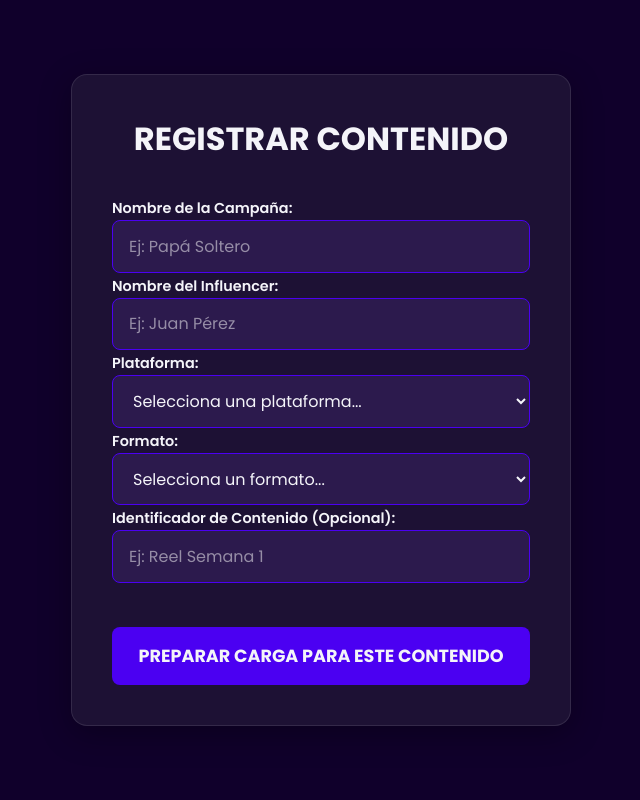
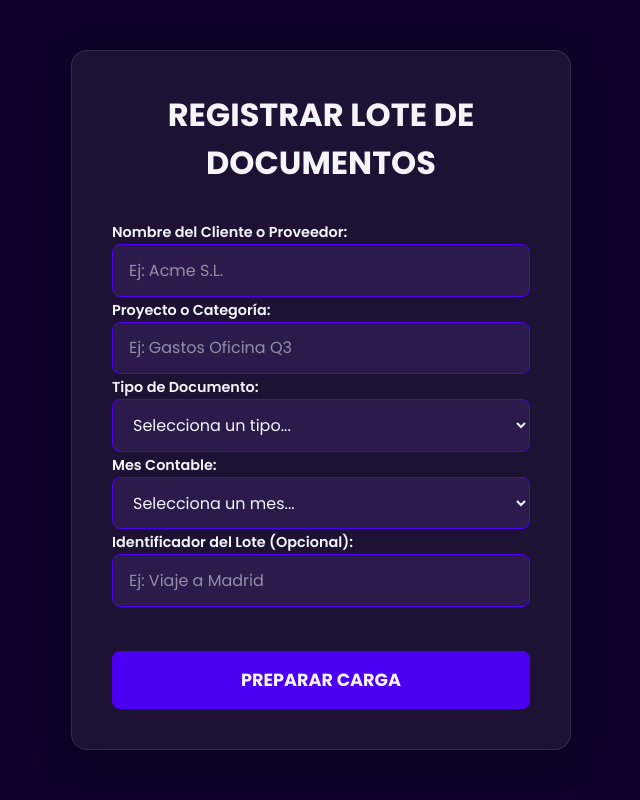
Before and after one commit to joseblancove/app-facturas-ia, a Flask app: page / in a window 1280 px wide. Shown: the whole page, without its empty margins (319-959 px from the left). Run offline with Flask 3, Linux system fonts and the light colour scheme; parts of the project's set-up code (start-up, migrations or seed data) failed here and were passed over.

Commit message:
Add files via upload

```diff
--- a/app.py
+++ b/app.py
@@ -1,4 +1,4 @@
-# app.py - VERSIÓN 13.1 (CORRECCIÓN FINAL DE CREDENCIALES DE DRIVE)
+# app.py - VERSIÓN FINAL (LÓGICA DE FACTURAS)
 import os
 import json
 import datetime
@@ -9,21 +9,21 @@ from google.generativeai.types import GenerationConfig
 from google.api_core import exceptions as google_exceptions
 import PIL.Image
 import gspread
-from google.oauth2 import service_account # Usaremos esta librería para ambas credenciales
+from google.oauth2 import service_account
 from googleapiclient.discovery import build
 from googleapiclient.http import MediaFileUpload
 
-# --- 1. CONFIGURACIÓN DE PRODUCCIÓN ---
+# --- 1. CONFIGURACIÓN ---
 GEMINI_API_KEY = os.environ.get("GEMINI_API_KEY")
 DRIVE_FOLDER_ID = os.environ.get("DRIVE_FOLDER_ID")
 SHEET_ID = os.environ.get("SHEET_ID")
-WORKSHEET_NAME = 'Master_Data'
 GOOGLE_CREDS_JSON_STRING = os.environ.get("GOOGLE_CREDS_JSON_STRING")
 
 genai.configure(api_key=GEMINI_API_KEY)
 
 GOOGLE_CREDS_DICT = json.loads(GOOGLE_CREDS_JSON_STRING)
 SCOPES = ["https://www.googleapis.com/auth/spreadsheets", "https://www.googleapis.com/auth/drive"]
+WORKSHEET_NAME = 'Master_Data'
 
 # --- 2. INICIALIZACIÓN ---
 app = Flask(__name__)
@@ -31,29 +31,25 @@ UPLOAD_FOLDER = 'uploads'
 if not os.path.exists(UPLOAD_FOLDER): os.makedirs(UPLOAD_FOLDER)
 app.config['UPLOAD_FOLDER'] = UPLOAD_FOLDER
 
-# --- FUNCIÓN DE DRIVE CON LA CORRECCIÓN APLICADA ---
+# --- FUNCIONES AUXILIARES ---
 def create_drive_folder_and_upload(files_to_upload, folder_name):
     try:
-        # ¡CORRECCIÓN! Ahora usa from_service_account_info para leer del diccionario
         creds = service_account.Credentials.from_service_account_info(GOOGLE_CREDS_DICT, scopes=SCOPES)
         service = build('drive', 'v3', credentials=creds)
-
         folder_metadata = {'name': folder_name, 'parents': [DRIVE_FOLDER_ID], 'mimeType': 'application/vnd.google-apps.folder'}
         folder = service.files().create(body=folder_metadata, fields='id, webViewLink').execute()
         new_folder_id = folder.get('id')
         folder_link = folder.get('webViewLink')
-
         for filepath, filename in files_to_upload:
             file_metadata = {'name': filename, 'parents': [new_folder_id]}
-            media = MediaFileUpload(filepath, mimetype='image/png', resumable=True)
+            media = MediaFileUpload(filepath, mimetype='image/jpeg', resumable=True)
             service.files().create(body=file_metadata, media_body=media, fields='id').execute()
-
         return folder_link
     except Exception as e:
         print(f"Error al interactuar con Drive: {e}")
         return None
 
-# --- 3. RUTAS DE LA APLICACIÓN ---
+# --- RUTAS ---
 @app.route('/')
 def index():
     return render_template('index.html')
@@ -61,68 +57,66 @@ def index():
 @app.route('/upload', methods=['POST'])
 def upload_file():
     try:
-        # ... (lógica para recibir formulario no cambia) ...
-        campaign = request.form['campaign_name']
-        influencer = request.form['influencer_name']
-        platform = request.form['platform']
-        format_type = request.form['format']
-        content_id = request.form.get('content_id', '')
-        image_files = request.files.getlist('metric_images[]')
+        # Nombres de variables actualizados para la lógica de facturas
+        entity_name = request.form['entity_name']
+        project_name = request.form['project_name']
+        doc_type = request.form['doc_type']
+        accounting_month = request.form['accounting_month']
+        batch_id = request.form.get('batch_id', '')
 
+        image_files = request.files.getlist('invoice_images[]')
         if not image_files:
             return jsonify({'status': 'error', 'message': 'No se recibieron archivos.'}), 400
 
-        # ... (lógica de Gemini no cambia) ...
         content_for_ai, files_for_drive = [], []
+
         prompt = f"""
-INSTRUCCIÓN CRÍTICA: Recibirás un lote de {len(image_files)} imágenes que pertenecen a la MISMA publicación o contenido. Tu tarea es actuar como un analista de datos y consolidar toda la información que encuentres en UN ÚNICO objeto JSON.
+        INSTRUCCIÓN CRÍTICA: Eres un experto contable que extrae datos de facturas y tickets de España. Recibirás un lote de {len(image_files)} imágenes que pertenecen al MISMO documento o evento. Tu tarea es consolidar toda la información en UN ÚNICO objeto JSON.
 
-REGLAS DE CONSOLIDACIÓN:
-1. Examina TODAS las imágenes antes de responder.
-2. Si una misma métrica (ej: 'likes') aparece en varias imágenes, utiliza el valor numérico más alto y más completo que encuentres.
-3. Rellena cada campo del JSON con la mejor información disponible entre todas las imágenes.
-4. ¡IMPORTANTE! Convierte siempre abreviaturas ('K', 'M') a números completos (ej: 2.5K a 2500, 1.2M a 1200000).
-5. Si después de examinar todas las imágenes, no encuentras NINGUNA métrica, debes explicar por qué en el campo 'extraction_notes'. Por ejemplo: "Las imágenes no contienen contadores numéricos visibles de métricas."
-6. Tu respuesta DEBE ser ÚNICAMENTE el objeto JSON, sin ningún otro texto.
+        REGLAS:
+        1. Examina TODAS las imágenes para obtener una visión completa.
+        2. Si una misma métrica aparece en varias imágenes, usa el valor que parezca más correcto.
+        3. Extrae los siguientes campos: 'emisor_nombre', 'emisor_cif', 'numero_factura', 'fecha_factura', 'base_imponible', 'tipo_iva', 'cuota_iva', 'total_factura'.
+        4. Los montos deben ser números (usando punto decimal), las fechas en formato AAAA-MM-DD.
+        5. Tu respuesta DEBE ser ÚNICAMENTE el objeto JSON. No incluyas explicaciones ni formato markdown.
+        """
+        content_for_ai.append(prompt)
 
-El formato requerido es:
-{{"likes": null, "comments": null, "shares": null, "saves": null, "views": null, "reach": null, "extraction_notes": "Extracción exitosa."}}
-"""
-        content_for_ai.append(prompt)
         for image_file in image_files:
             filepath = os.path.join(UPLOAD_FOLDER, image_file.filename)
             image_file.save(filepath)
             files_for_drive.append((filepath, image_file.filename))
             content_for_ai.append(PIL.Image.open(filepath))
-        model = genai.GenerativeModel('gemini-1.5-flash-latest', generation_config=GenerationConfig(response_mime_type="application/json"))
+
+        generation_config = GenerationConfig(response_mime_type="application/json")
+        model = genai.GenerativeModel('gemini-1.5-flash-latest', generation_config=generation_config)
         response = model.generate_content(content_for_ai)
         consolidated_metrics = json.loads(response.text)
 
-        # ... (lógica para subir a Drive no cambia) ...
-        folder_name = f"{campaign} - {influencer} - {content_id or 'General'}-{datetime.datetime.now().strftime('%Y%m%d')}"
+        folder_name = f"{entity_name} - {project_name} - {batch_id or 'General'}-{datetime.datetime.now().strftime('%Y%m%d')}"
         drive_folder_link = create_drive_folder_and_upload(files_for_drive, folder_name)
 
-        # --- Conexión a Google Sheets usando el diccionario de credenciales ---
         creds_gspread = gspread.service_account_from_dict(GOOGLE_CREDS_DICT)
         workbook = creds_gspread.open_by_key(SHEET_ID)
         sheet = workbook.worksheet(WORKSHEET_NAME)
 
-        # ... (lógica para crear la fila y guardarla no cambia) ...
         new_row = [
-            datetime.datetime.now().strftime("%Y-%m-%d %H:%M:%S"), campaign, influencer,
-            platform, format_type, content_id,
-            consolidated_metrics.get('likes'), consolidated_metrics.get('comments'),
-            consolidated_metrics.get('shares'), consolidated_metrics.get('saves'),
-            consolidated_metrics.get('views'), consolidated_metrics.get('reach'),
-            drive_folder_link,
-            consolidated_metrics.get('extraction_notes')
+            datetime.datetime.now().strftime("%Y-%m-%d %H:%M:%S"),
+            entity_name, project_name, doc_type, accounting_month, batch_id,
+            consolidated_metrics.get('emisor_nombre'),
+            consolidated_metrics.get('emisor_cif'),
+            consolidated_metrics.get('numero_factura'),
+            consolidated_metrics.get('fecha_factura'),
+            consolidated_metrics.get('base_imponible'),
+            consolidated_metrics.get('tipo_iva'),
+            consolidated_metrics.get('cuota_iva'),
+            consolidated_metrics.get('total_factura'),
+            drive_folder_link
         ]
         sheet.append_row(new_row, table_range="A1")
 
-        return jsonify({'status': 'success', 'message': 'Lote procesado, subido a Drive y guardado en Sheets.'}), 200
+        return jsonify({'status': 'success', 'message': 'Lote procesado y consolidado con éxito.'}), 200
 
-    except google_exceptions.RetryError as e:
-        return jsonify({'status': 'error', 'message': 'El servicio de IA está sobrecargado. Inténtalo más tarde.'}), 503
     except Exception as e:
         traceback.print_exc()
         return jsonify({'status': 'error', 'message': str(e)}), 500
--- a/static/app.js
+++ b/static/app.js
@@ -1,7 +1,7 @@
-// static/app.js - v9 (FINAL DEFINITIVA - con envío de datos corregido)
+// static/app.js - VERSIÓN FINAL REFACTORIZADA
 document.addEventListener('DOMContentLoaded', () => {
-    // --- Referencias a Elementos del DOM ---
-    const form = document.getElementById('metric-form');
+    // Referencias a Elementos del DOM
+    const form = document.getElementById('invoice-form');
     const prepareBtn = document.getElementById('prepare-btn');
     const uploadSection = document.getElementById('upload-section');
     const dropZone = document.getElementById('drop-zone');
@@ -15,7 +15,7 @@ document.addEventListener('DOMContentLoaded', () => {
 
     let fileQueue = [];
 
-    // --- MANEJO DE DRAG & DROP Y SUBIDA MANUAL ---
+    // --- MANEJO DE EVENTOS ---
     function preventDefaults(e) { e.preventDefault(); e.stopPropagation(); }
     ['dragenter', 'dragover', 'dragleave', 'drop'].forEach(eventName => dropZone.addEventListener(eventName, preventDefaults, false));
     ['dragenter', 'dragover'].forEach(e => dropZone.addEventListener(e, () => dropZone.classList.add('highlight'), false));
@@ -28,12 +28,6 @@ document.addEventListener('DOMContentLoaded', () => {
         e.target.value = '';
     });
 
-    function handleFiles(files) {
-        const newFiles = [...files].filter(file => !fileQueue.some(existing => existing.name === file.name && existing.size === file.size));
-        fileQueue.push(...newFiles);
-        renderFileList();
-    }
-
     fileList.addEventListener('click', (e) => {
         if (e.target && e.target.classList.contains('delete-btn')) {
             const fileIdToRemove = e.target.dataset.fileId;
@@ -42,26 +36,31 @@ document.addEventListener('DOMContentLoaded', () => {
         }
     });
 
-    // --- LÓGICA DE FLUJO DE TRABAJO ---
     prepareBtn.addEventListener('click', () => {
         if (!form.checkValidity()) { form.reportValidity(); return; }
         enterUploadMode();
     });
 
     uploadBtn.addEventListener('click', () => {
-        if (fileQueue.length === 0) { alert('Por favor, selecciona o arrastra al menos una captura.'); return; }
+        if (fileQueue.length === 0) { alert('Por favor, selecciona o arrastra al menos un documento.'); return; }
         processAndConsolidate();
     });
 
     resetBtn.addEventListener('click', () => resetToInitialState());
 
-    // --- FUNCIONES DE ESTADO DE LA UI ---
+    // --- FUNCIONES DE LA INTERFAZ ---
+    function handleFiles(files) {
+        const newFiles = [...files].filter(file => !fileQueue.some(existing => existing.name === file.name && existing.size === file.size));
+        fileQueue.push(...newFiles);
+        renderFileList();
+    }
+
     function enterUploadMode() {
         Array.from(form.elements).forEach(el => {
             if(el.tagName === 'INPUT' || el.tagName === 'SELECT') { el.disabled = true; }
         });
         prepareBtn.style.display = 'none';
-        mainTitle.textContent = `Cargando para: ${document.getElementById('campaign').value}`;
+        mainTitle.textContent = `Cargando para: ${document.getElementById('entity_name').value}`;
         uploadSection.style.display = 'block';
     }
 
@@ -74,7 +73,7 @@ document.addEventListener('DOMContentLoaded', () => {
         uploadSection.style.display = 'none';
         resetBtn.style.display = 'none';
         statusMessage.style.display = 'none';
-        mainTitle.textContent = 'Registrar Contenido';
+        mainTitle.textContent = 'Registrar Lote de Documentos';
     }
 
     function renderFileList() {
@@ -90,26 +89,24 @@ document.addEventListener('DOMContentLoaded', () => {
         else uploadBtn.style.display = 'none';
     }
 
-    // --- FUNCIÓN PRINCIPAL DE PROCESAMIENTO ---
     async function processAndConsolidate() {
         uploadBtn.disabled = true;
         uploadBtn.textContent = 'Analizando y Consolidando...';
-        statusMessage.textContent = `Enviando ${fileQueue.length} imágenes a la IA...`;
+        statusMessage.textContent = `Enviando ${fileQueue.length} documentos a la IA...`;
         statusMessage.className = 'alert info-alert';
         statusMessage.style.display = 'block';
 
-        // --- ¡CORRECCIÓN FINAL! ---
-        // Creamos un FormData vacío y añadimos TODOS los campos manualmente.
         const formData = new FormData();
-        formData.append('campaign_name', document.getElementById('campaign').value);
-        formData.append('influencer_name', document.getElementById('influencer').value);
-        formData.append('platform', document.getElementById('platform').value);
-        formData.append('format', document.getElementById('format').value);
-        formData.append('content_id', document.getElementById('content_id').value);
+        // Nombres de campos actualizados para la lógica de facturas
+        formData.append('entity_name', document.getElementById('entity_name').value);
+        formData.append('project_name', document.getElementById('project_name').value);
+        formData.append('doc_type', document.getElementById('doc_type').value);
+        formData.append('accounting_month', document.getElementById('accounting_month').value);
+        formData.append('batch_id', document.getElementById('batch_id').value);
 
-        // Ahora añadimos todas las imágenes al mismo paquete
         fileQueue.forEach(file => {
-            formData.append('metric_images[]', file, file.name);
+            // Nombre del campo de archivo actualizado
+            formData.append('invoice_images[]', file, file.name);
         });
 
         try {
@@ -127,7 +124,7 @@ document.addEventListener('DOMContentLoaded', () => {
             statusMessage.textContent = `Error: ${error.message}`;
             statusMessage.className = 'alert error-alert';
             uploadBtn.disabled = false;
-            uploadBtn.textContent = 'Analizar y Consolidar Métricas';
+            uploadBtn.textContent = 'Analizar y Consolidar';
         }
     }
 });
--- a/templates/index.html
+++ b/templates/index.html
@@ -3,49 +3,59 @@
 <head>
     <meta charset="UTF-8">
     <meta name="viewport" content="width=device-width, initial-scale=1.0">
-    <title>Extractor de Métricas v6 (Final)</title>
+    <title>Extractor Inteligente de Facturas</title>
     <link rel="stylesheet" href="{{ url_for('static', filename='style.css') }}">
 </head>
 <body>
     <div class="main-wrapper">
         <div id="status-message" class="alert" style="display: none;"></div>
         <div class="form-container">
-            <h1 id="main-title">Registrar Contenido</h1>
-            <form id="metric-form">
+            <h1 id="main-title">Registrar Lote de Documentos</h1>
+            <form id="invoice-form">
                 <div id="form-fields">
-                    <label for="campaign">Nombre de la Campaña:</label>
-                    <input type="text" id="campaign" name="campaign_name" placeholder="Ej: Papá Soltero" required>
+                    <!-- Etiquetas y nombres actualizados -->
+                    <label for="entity_name">Nombre del Cliente o Proveedor:</label>
+                    <input type="text" id="entity_name" name="entity_name" placeholder="Ej: Acme S.L." required>
 
-                    <label for="influencer">Nombre del Influencer:</label>
-                    <input type="text" id="influencer" name="influencer_name" placeholder="Ej: Juan Pérez" required>
+                    <label for="project_name">Proyecto o Categoría:</label>
+                    <input type="text" id="project_name" name="project_name" placeholder="Ej: Gastos Oficina Q3" required>
 
-                    <label for="platform">Plataforma:</label>
-                    <select id="platform" name="platform" required><option value="" disabled selected>Selecciona una plataforma...</option><option value="Instagram">Instagram</option><option value="Facebook">Facebook</option><option value="TikTok">TikTok</option><option value="YouTube">YouTube</option><option value="X (Twitter)">X (Twitter)</option><option value="Twitch">Twitch</option></select>
+                    <label for="doc_type">Tipo de Documento:</label>
+                    <select id="doc_type" name="doc_type" required>
+                        <option value="" disabled selected>Selecciona un tipo...</option>
+                        <option value="FacturaRecibida">Factura Recibida</option>
+                        <option value="FacturaEmitida">Factura Emitida</option>
+                        <option value="Ticket">Ticket de Gasto</option>
+                        <option value="Otro">Otro Documento</option>
+                    </select>
 
-                    <label for="format">Formato:</label>
-                    <select id="format" name="format" required><option value="" disabled selected>Selecciona un formato...</option><option value="Post">Post</option><option value="Reel">Reel</option><option value="Story">Story</option><option value="Video">Video</option><option value="Short">Short</option><option value="Stream">Stream</option><option value="Tweet">Tweet</option></select>
+                    <label for="accounting_month">Mes Contable:</label>
+                    <select id="accounting_month" name="accounting_month" required>
+                        <option value="" disabled selected>Selecciona un mes...</option>
+                        <option value="Enero">Enero</option>
+                        <!-- ... resto de meses ... -->
+                        <option value="Diciembre">Diciembre</option>
+                    </select>
 
-                    <label for="content_id">Identificador de Contenido (Opcional):</label>
-                    <input type="text" id="content_id" name="content_id" placeholder="Ej: Reel Semana 1">
+                    <label for="batch_id">Identificador del Lote (Opcional):</label>
+                    <input type="text" id="batch_id" name="batch_id" placeholder="Ej: Viaje a Madrid">
                 </div>
 
-                <button type="button" id="prepare-btn" class="cta-button">Preparar Carga para este Contenido</button>
+                <button type="button" id="prepare-btn" class="cta-button">Preparar Carga</button>
             </form>
 
             <div id="upload-section" style="display: none;">
-                <input type="file" id="file-input" multiple accept="image/*" style="display: none;">
-
+                <input type="file" id="file-input" multiple accept="image/*,application/pdf" style="display: none;">
                 <div id="drop-zone">
-                    <p>Arrastra aquí TODAS las capturas para este contenido</p>
+                    <p>Arrastra aquí TODAS las facturas de este lote</p>
                     <p class="separator">o</p>
                     <button type="button" id="browse-btn" class="secondary-button">Selecciona Archivos</button>
                 </div>
-
                 <div id="file-list"></div>
-                <button type="button" id="upload-btn" class="cta-button" style="display: none;">Analizar y Consolidar Métricas</button>
+                <button type="button" id="upload-btn" class="cta-button" style="display: none;">Extraer y Consolidar</button>
             </div>
 
-            <button type="button" id="reset-btn" class="secondary-button" style="display: none;">Registrar Otro Contenido</button>
+            <button type="button" id="reset-btn" class="secondary-button" style="display: none;">Registrar Nuevo Lote</button>
         </div>
     </div>
     <script src="{{ url_for('static', filename='app.js') }}"></script>
```
